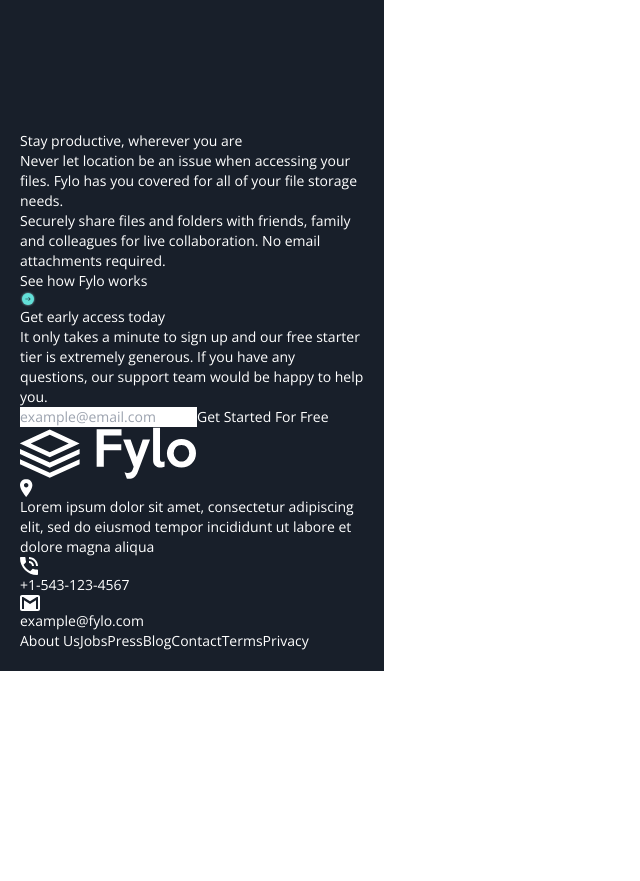
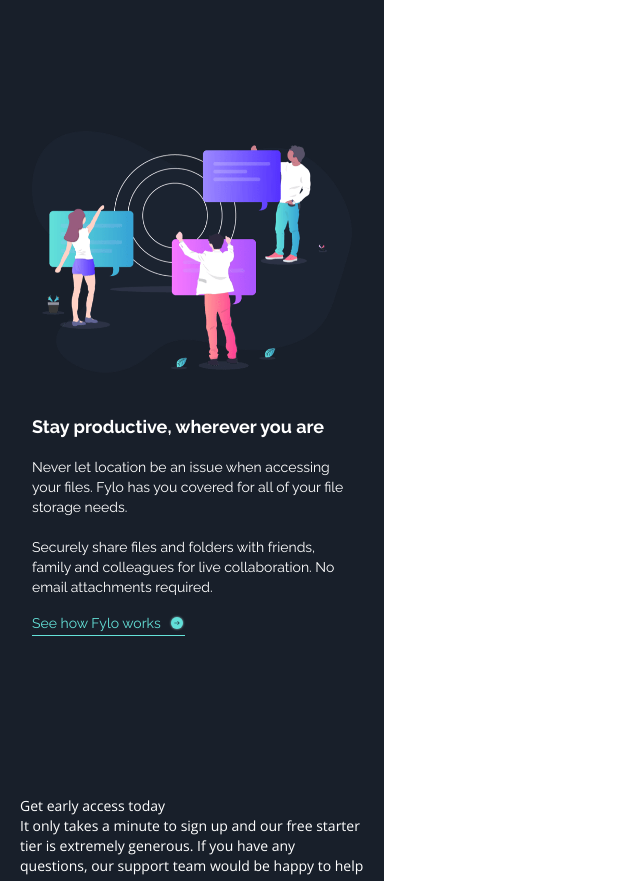
Before and after one commit to Brian-Lin-2/frontend-mentor-fylo-dark, a React (Vite) app: page / in a window 1280 px wide. Shown: the part 2020-2901 px from the top of the page, without its empty margins (0-640 px from the left). Before the commit the page ends 2691 px from the top, so only its background shows below. Built offline with nearby package versions, Linux system fonts and the light colour scheme.

Commit message:
Style About

```diff
--- a/src/components/About.jsx
+++ b/src/components/About.jsx
@@ -1,16 +1,21 @@
 export default function About() {
   return (
-    <div>
-      <h1>Stay productive, wherever you are</h1>
+    <div className="flex flex-col gap-4 font-raleway mb-40 mx-3">
+      <img
+        className="mb-6"
+        src="./images/illustration-stay-productive.png"
+        alt="people working"
+      />
+      <h1 className="font-bold text-lg">Stay productive, wherever you are</h1>
       <p>
         Never let location be an issue when accessing your files. Fylo has you
         covered for all of your file storage needs.
-        <br />
+        <br /> <br />
         Securely share files and folders with friends, family and colleagues for
         live collaboration. No email attachments required.
       </p>
-      <a>
-        <p>See how Fylo works</p>
+      <a className="flex items-center gap-2 pb-0.5 border-b border-cyan w-fit">
+        <p className="text-cyan">See how Fylo works</p>
         <img src="./images/icon-arrow.svg" alt="" />
       </a>
     </div>
```
